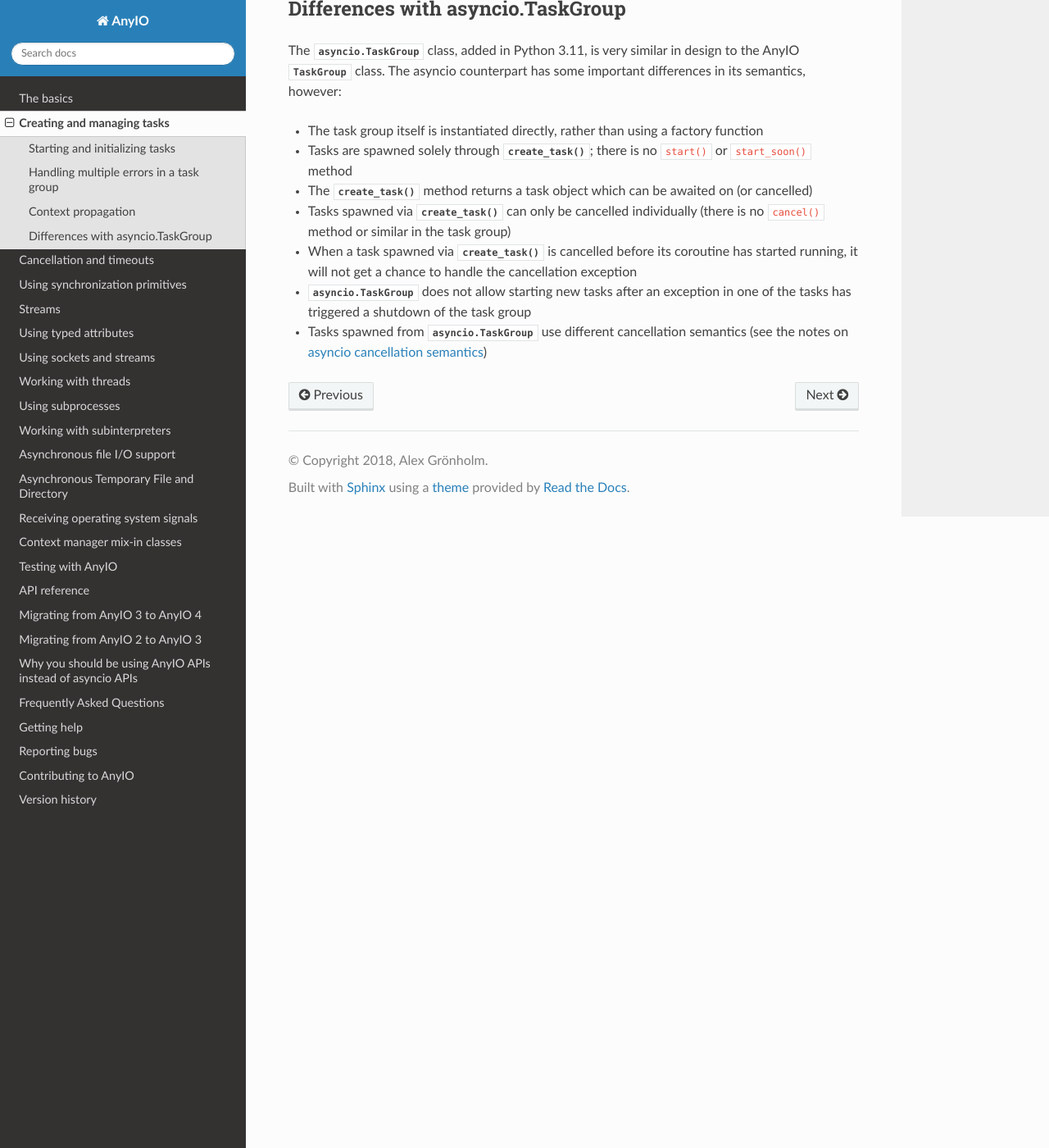
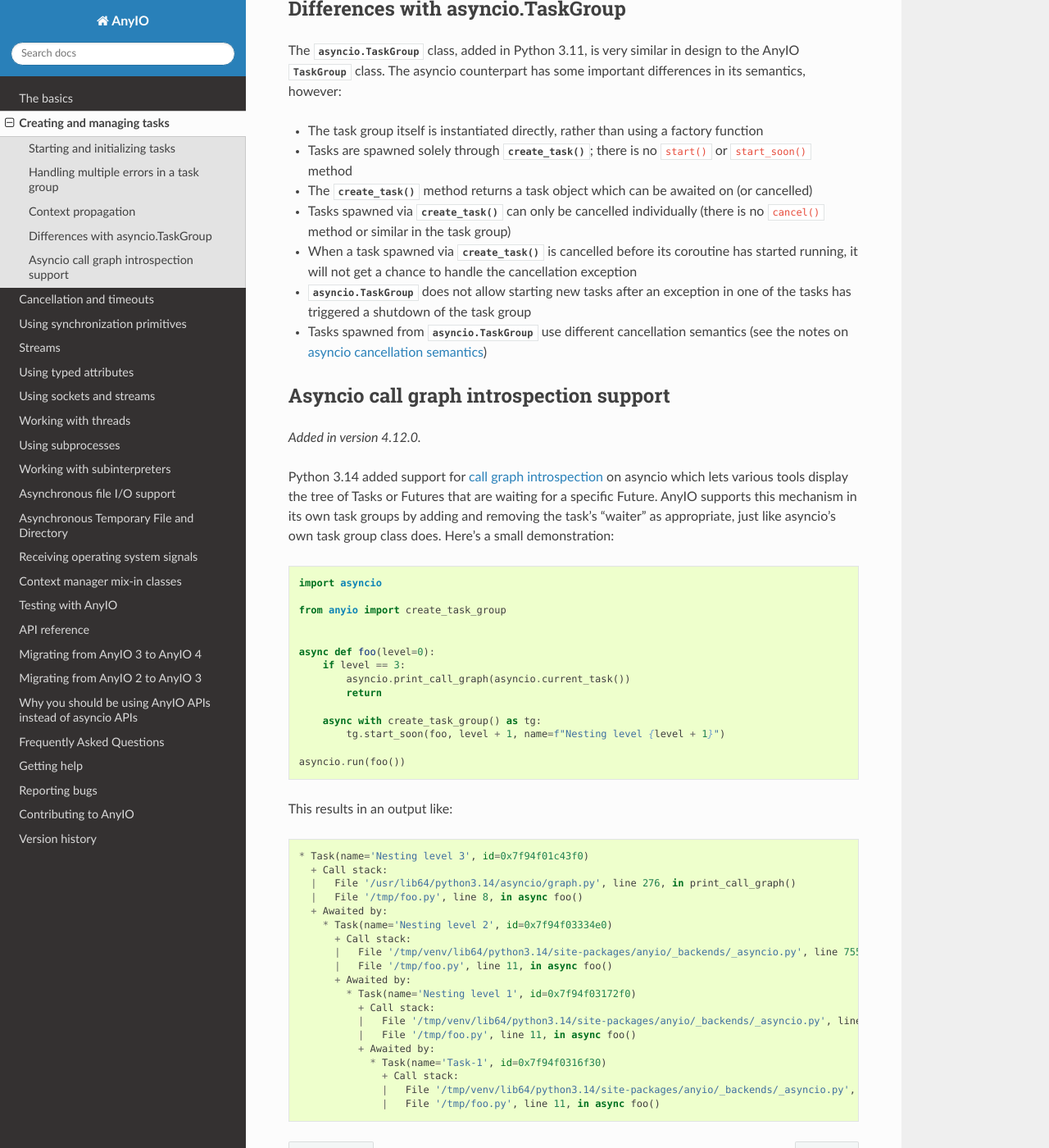
Before and after one commit to agronholm/anyio, a Sphinx documentation site: the page built from docs/tasks.rst, in a window 1280 px wide and 1400 px high, scrolled down 3398 px. Shown: the whole window at 82% size. Built offline with Sphinx 7.4.7 and the Read the Docs theme 3.1.0, drawn with Linux system fonts in a browser that asks for light colours; the version number could not be read and is left out.

Commit message:
Added a documentation entry

```diff
--- a/docs/tasks.rst
+++ b/docs/tasks.rst
@@ -198,3 +198,55 @@ differences in its semantics, however:
   one of the tasks has triggered a shutdown of the task group
 * Tasks spawned from :class:`asyncio.TaskGroup` use different cancellation semantics
   (see the notes on :ref:`asyncio cancellation semantics <asyncio cancellation>`)
+
+Asyncio call graph introspection support
+----------------------------------------
+
+.. versionadded:: 4.12.0
+
+Python 3.14 added support for `call graph introspection`_ on asyncio which lets various
+tools display the tree of Tasks or Futures that are waiting for a specific Future. AnyIO
+supports this mechanism in its own task groups by adding and removing the task's
+"waiter" as appropriate, just like asyncio's own task group class does. Here's a small
+demonstration::
+
+    import asyncio
+
+    from anyio import create_task_group
+
+
+    async def foo(level=0):
+        if level == 3:
+            asyncio.print_call_graph(asyncio.current_task())
+            return
+
+        async with create_task_group() as tg:
+            tg.start_soon(foo, level + 1, name=f"Nesting level {level + 1}")
+
+    asyncio.run(foo())
+
+This results in an output like:
+
+.. code-block::
+
+    * Task(name='Nesting level 3', id=0x7f94f01c43f0)
+      + Call stack:
+      |   File '/usr/lib64/python3.14/asyncio/graph.py', line 276, in print_call_graph()
+      |   File '/tmp/foo.py', line 8, in async foo()
+      + Awaited by:
+        * Task(name='Nesting level 2', id=0x7f94f03334e0)
+          + Call stack:
+          |   File '/tmp/venv/lib64/python3.14/site-packages/anyio/_backends/_asyncio.py', line 755, in async TaskGroup.__aexit__()
+          |   File '/tmp/foo.py', line 11, in async foo()
+          + Awaited by:
+            * Task(name='Nesting level 1', id=0x7f94f03172f0)
+              + Call stack:
+              |   File '/tmp/venv/lib64/python3.14/site-packages/anyio/_backends/_asyncio.py', line 755, in async TaskGroup.__aexit__()
+              |   File '/tmp/foo.py', line 11, in async foo()
+              + Awaited by:
+                * Task(name='Task-1', id=0x7f94f0316f30)
+                  + Call stack:
+                  |   File '/tmp/venv/lib64/python3.14/site-packages/anyio/_backends/_asyncio.py', line 755, in async TaskGroup.__aexit__()
+                  |   File '/tmp/foo.py', line 11, in async foo()
+
+.. _call graph introspection: https://docs.python.org/3.14/library/asyncio-graph.html
```
